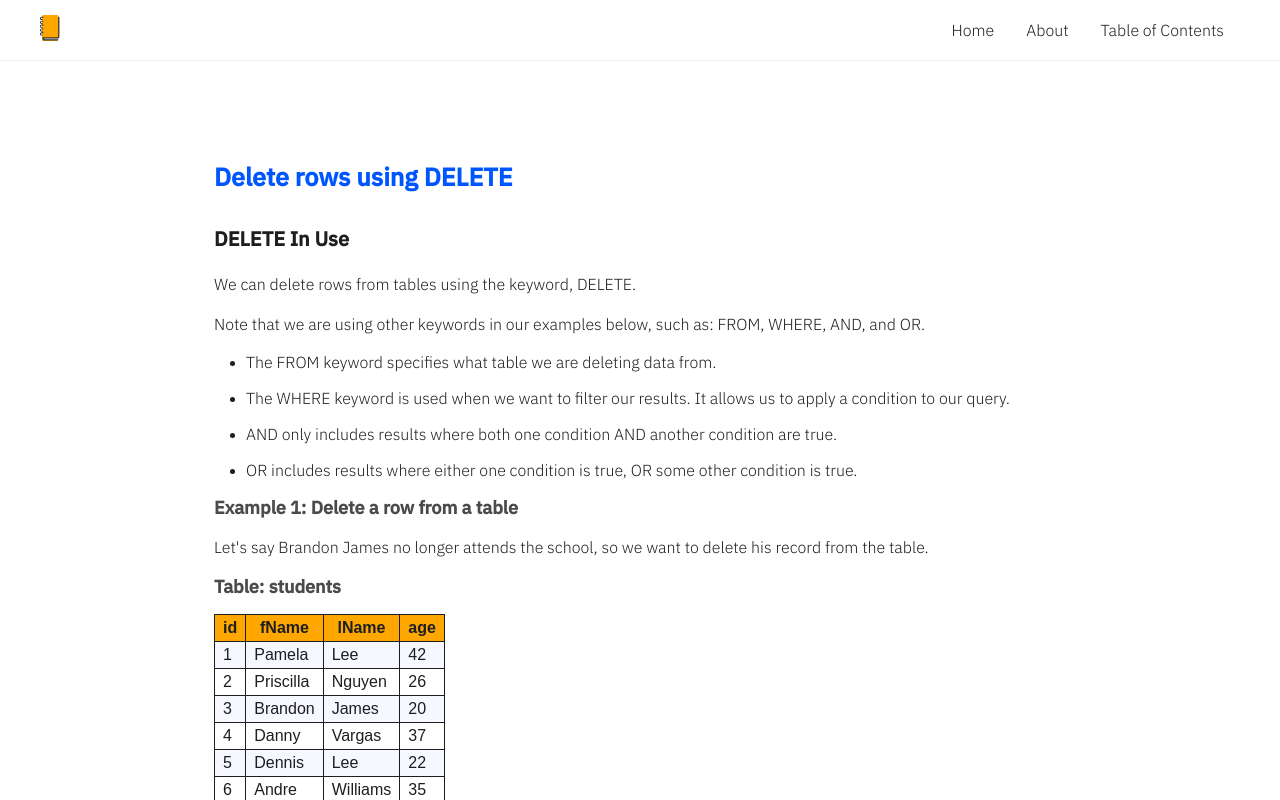
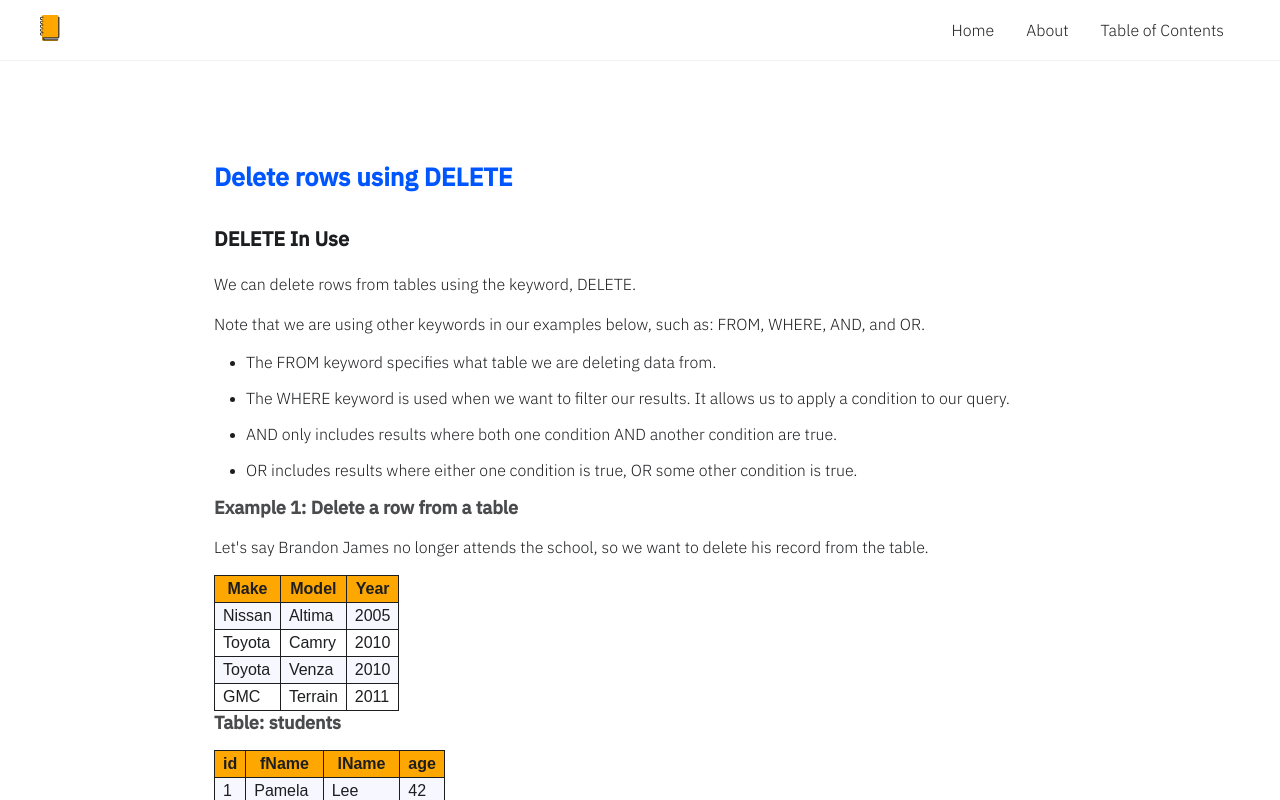
Before and after one commit to agviray/sql-notebook, a React (Create React App) app: page /delete in a window 1280 px wide. Shown: the top 800 px of the page. Built offline with nearby package versions, Linux system fonts and the light colour scheme.

Commit message:
Create function to render table rows and data
- Create renderTableDataRows to render individual table rows and
  their nested table data.

- Test implementation of Table component in Delete.js page.

```diff
--- a/src/components/Table.js
+++ b/src/components/Table.js
@@ -1,30 +1,35 @@
 import React from 'react';
 
+const tableHeadings = ['Make', 'Model', 'Year'];
+const tableRows = [
+  ['Nissan', 'Altima', '2005'],
+  ['Toyota', 'Camry', '2010'],
+  ['Toyota', 'Venza', '2010'],
+  ['GMC', 'Terrain', '2011'],
+];
 const Table = () => {
+  // - Renders table rows with table data children
+  const renderTableDataRows = (tableRows) => {
+    let tableDataToRender = [];
+    for (let i = 0; i < tableRows.length; i++) {
+      let tableData = tableRows[i].map((tableData, index) => (
+        <td key={index}>{tableData}</td>
+      ));
+      tableDataToRender = [...tableDataToRender, tableData];
+    }
+    return tableDataToRender.map((data, index) => <tr key={index}>{data}</tr>);
+  };
+
   return (
     <>
       <table>
         <tbody>
           <tr>
-            <th>Column 1</th>
-            <th>Column 2</th>
-            <th>Column 3</th>
+            {tableHeadings.map((heading, index) => (
+              <th key={index}>{heading}</th>
+            ))}
           </tr>
-          <tr>
-            <td>column 1 - Row A data </td>
-            <td>column 2 - Row A data</td>
-            <td>column 3 - Row A data</td>
-          </tr>
-          <tr>
-            <td>column 1 - Row B data </td>
-            <td>column 2 - Row B data</td>
-            <td>column 3 - Row B data</td>
-          </tr>
-          <tr>
-            <td>column 1 - Row C data </td>
-            <td>column 2 - Row C data</td>
-            <td>column 3 - Row C data</td>
-          </tr>
+          <>{renderTableDataRows(tableRows)}</>
         </tbody>
       </table>
     </>
--- a/src/components/pages/Delete.js
+++ b/src/components/pages/Delete.js
@@ -1,4 +1,5 @@
 import React from 'react';
+import Table from '../Table';
 
 const Delete = () => {
   return (
@@ -53,6 +54,7 @@ const Delete = () => {
                   want to delete his record from the table.
                 </p>
                 <div className="tableContainer">
+                  <Table />
                   <h4>Table: students</h4>
                   <table>
                     <tbody>
```
